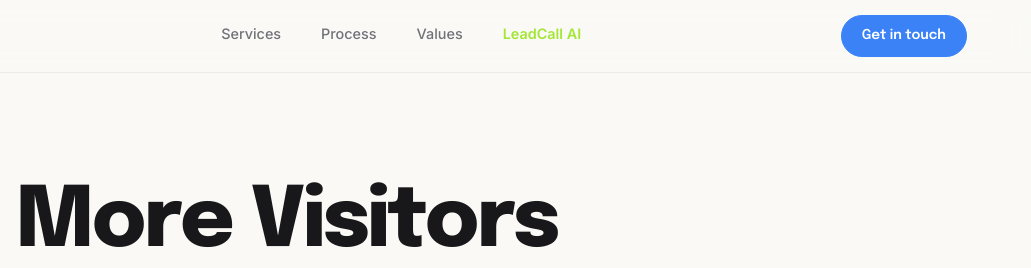
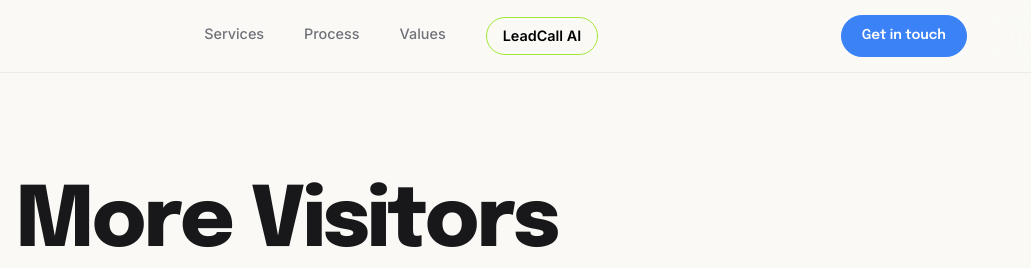
Before and after one commit to ssarkar947/LeadFlow, a website: page index.html in a window 1280 px wide. Shown: the top 268 px of the page, 249-1280 px from the left. Drawn offline with Linux system fonts and the light colour scheme.

Commit message:
UI: update LeadCall AI menu item to black text with lime outline

```diff
--- a/adsvise.css
+++ b/adsvise.css
@@ -63,8 +63,15 @@ h1,h2,h3,h4 { font-family: var(--font-heading); font-weight: 800; line-height: 1
 }
 .adv-nav a:hover { color: var(--text-dark); }
 .adv-nav a:hover::after { width: 100%; }
-.nav-highlight { color: var(--lime-green) !important; font-weight: 600 !important; }
-.nav-highlight::after { background: var(--lime-green) !important; }
+.nav-highlight {
+  color: #000 !important;
+  font-weight: 600 !important;
+  border: 1px solid var(--lime-green);
+  padding: 0.4rem 1rem !important;
+  border-radius: 99px;
+  background-color: transparent;
+}
+.nav-highlight::after { display: none !important; }
 
 .adv-btn {
   display: inline-flex; align-items: center; justify-content: center;
```
